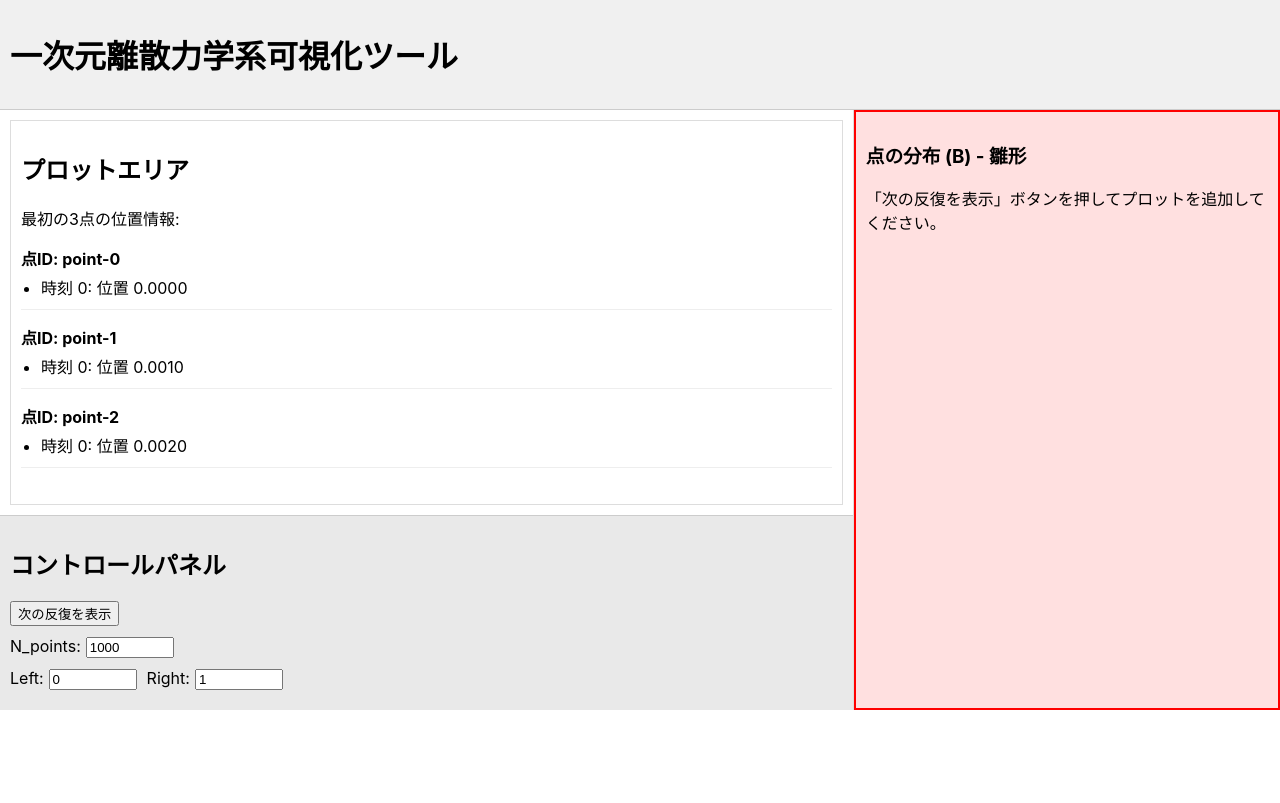
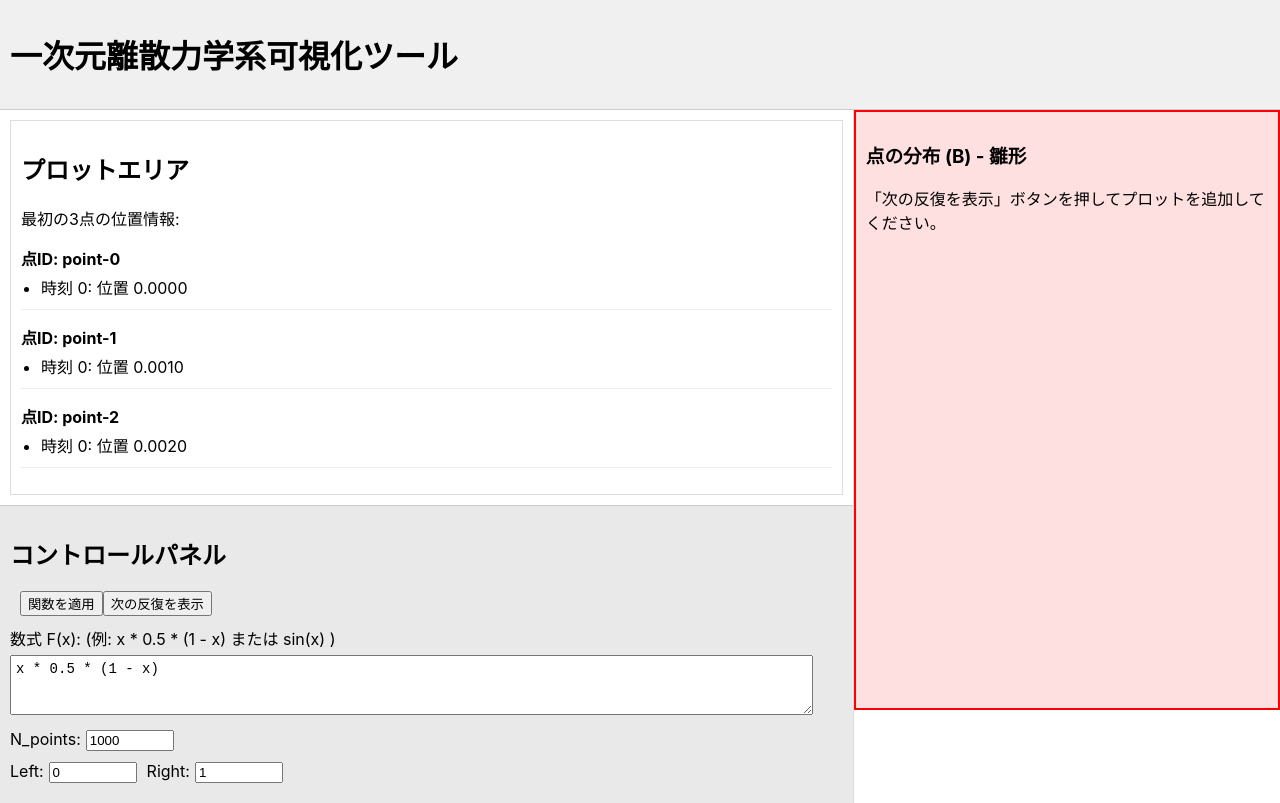
Before and after one commit to Terbium234/Dynamics1D, a React (Create React App) app: page / in a window 1280 px wide. Built offline with nearby package versions, Linux system fonts and the light colour scheme.

Commit message:
mathjs critical vulnerbilities

```diff
--- a/package.json
+++ b/package.json
@@ -15,6 +15,7 @@
     "react-chartjs-2": "^5.3.0",
     "react-dom": "^19.1.0",
     "react-scripts": "5.0.1",
+    "vm2": "^3.9.19",
     "web-vitals": "^2.1.4"
   },
   "scripts": {
--- a/src/App.js
+++ b/src/App.js
@@ -12,6 +12,8 @@ function App() {
   const [left, setLeft] = useState(0); // leftをstateで管理
   const [right, setRight] = useState(1); // rightをstateで管理
   const [pointsData, setPointsData] = useState([]); // N個の点の時系列データを管理
+  const [parsedFunction, setParsedFunction] = useState(null); // パースされた関数を保持
+
 
   const handleAddPlot = () => {
     setPlotCount(prevCount => prevCount + 1);
@@ -42,7 +44,11 @@ function App() {
     // 条件3: B_i_Plotの数をゼロに戻す
     setPlotCount(0); // plotCountを0にリセットし、時刻0のデータは表示準備完了状態とする
 
-  }, [N_points,left,right]);
+  }, [N_points,left,right,parsedFunction]);
+
+  useEffect(() => {
+
+  },[])
 
   // plotCountが変更されたとき（新しい反復が追加されたとき）に、
   // 各点の新しい位置情報を生成して追加する
@@ -59,14 +65,21 @@ function App() {
 
       return prevPointsData.map(point => ({
         ...point,
+        // 新しい時刻の位置。時刻は現在のplotCountの値とする
+        // 最後の位置を取得し、それに関数を適用する（より現実的なシミュレーションのため）
         positions: [
           ...point.positions,
-          // 新しい時刻の位置。時刻は現在のplotCountの値とする
-          { time: plotCount, x: Math.random() * (right - left) + left } // 仮の位置データ (ランダム)
+          {
+            time: plotCount,
+            x: parsedFunction
+              ? parsedFunction(point.positions[point.positions.length - 1]?.x) // math.jsでコンパイルされた関数を呼び出す
+              : Math.random() * (right - left) + left // パースされた関数がなければランダム
+          }
         ]
       }));
     });
-  }, [plotCount]); // left, rightも依存配列に追加（位置計算に使うため）
+  }, [plotCount, left, right, parsedFunction]); // parsedFunction も依存配列に追加
+
 
   return (
     <div className="App">
@@ -83,6 +96,7 @@ function App() {
             setLeft={setLeft}
             right={right}
             setRight={setRight}
+            onFunctionParsed={setParsedFunction} // パースされた関数をAppに渡す
           />
         </div>
         {/* 右側のセクション：B_Container */}
--- a/src/components/ControlPanel.js
+++ b/src/components/ControlPanel.js
@@ -1,5 +1,6 @@
 // client/src/components/ControlPanel.js
-import React from 'react';
+import React, { useState } from 'react';
+import { safeFunctionParser } from '../utils/functionUtils'; // 作成したパーサーをインポート
 
 function ControlPanel({
   onAddPlot,
@@ -8,20 +9,44 @@ function ControlPanel({
   left,
   setLeft,
   right,
-  setRight
+  setRight,
+  onFunctionParsed // App.jsから渡されるコールバック
 }) {
 
+  const [functionString, setFunctionString] = useState("x * 0.5 * (1 - x)"); // 関数の初期値を数式の例として設定
+  const [parseError, setParseError] = useState(null); // パースエラーメッセージ用
 
   // ロジックを一旦削除
-  const handleIncrease = () => {
-    console.log("次の反復を表示ボタンがクリックされました (処理なし)");
+  const handleSimulate = () => {
+    setParseError(null); // エラーメッセージをリセット
+    const parsedFunc = safeFunctionParser(functionString);
+    if (parsedFunc) {
+      console.log("関数パース成功:", parsedFunc);
+      onFunctionParsed(() => parsedFunc); // App.jsに関数オブジェクトを渡す (関数として渡すことで再生成を防ぐ)
+    } else {
+      console.error("関数パース失敗");
+      setParseError("数式の形式が正しくありません。例: x * 0.5 * (1 - x) や sin(x)");
+      onFunctionParsed(null); // パース失敗をApp.jsに伝える
+    }
   };
 
   return (
     <aside style={{ padding: '10px', backgroundColor: '#e9e9e9', borderTop: '1px solid #ccc' /* PlotAreaとの区切り */ }}>
       <h2>コントロールパネル</h2>
       <div style={{ marginBottom: '10px' }}>
+        <button onClick={handleSimulate} style={{ marginLeft: '10px' }}>関数を適用</button>
         <button onClick={onAddPlot}>次の反復を表示</button>
+      </div>
+      <div style={{ marginBottom: '10px' }}>
+        <label htmlFor="function_input" style={{ display: 'block', marginBottom: '5px' }}>{'数式 F(x): (例: x * 0.5 * (1 - x) または sin(x) )'}</label>
+        <textarea
+          id="function_input"
+          value={functionString}
+          onChange={(e) => setFunctionString(e.target.value)}
+          rows={3}
+          style={{ width: '95%', fontFamily: 'monospace', fontSize: '14px', padding: '5px' }}
+        />
+        {parseError && <p style={{ color: 'red', fontSize: '12px', marginTop: '5px' }}>{parseError}</p>}
       </div>
       <div style={{ marginBottom: '10px' }}>
         <label htmlFor="n_points_input" style={{ marginRight: '5px' }}>N_points:</label>
--- /dev/null
+++ b/src/utils/functionUtils.js
@@ -0,0 +1,27 @@
+// client/src/utils/functionUtils.js
+import { compile } from 'mathjs';
+
+/**
+ * math.js を使用して文字列形式の数式を安全にコンパイルし、
+ * x を引数として評価できる関数を返します。
+ * @param {string} expressionString - ユーザーが入力した数式文字列 (例: "x * 2", "sin(x) + x^2")
+ * @returns {Function|null} コンパイル成功時は (xValue) => result の形の関数、失敗時はnull
+ */
+export function safeFunctionParser(expressionString) {
+  try {
+    if (!expressionString || typeof expressionString !== 'string' || expressionString.trim() === '') {
+      console.error("無効な数式文字列です。");
+      return null;
+    }
+    const compiledExpression = compile(expressionString);
+
+    // x を引数に取り、コンパイルされた式を評価する関数を返す
+    return (xValue) => {
+      // スコープオブジェクトに変数を渡す
+      return compiledExpression.evaluate({ x: xValue });
+    };
+  } catch (error) {
+    console.error("関数パースエラー:", error);
+    return null;
+  }
+}
```
Also changed, not shown: src/utils/safeFunctionParser.js (added, +30 -0 lines), src/constants/calcs.js (added), src/constants/ui.js (added), 1 other file (tests, documents, lock files or other folders).
